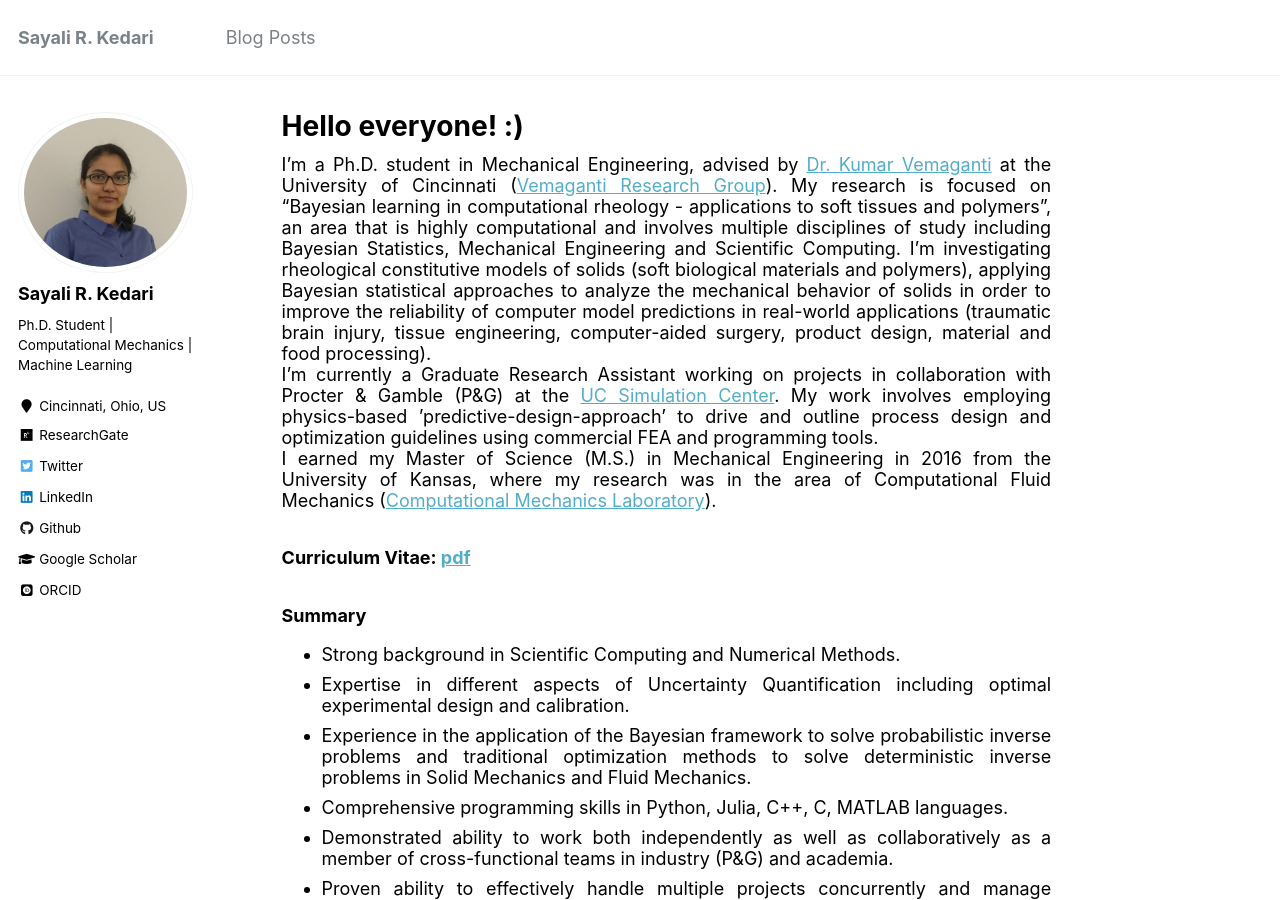
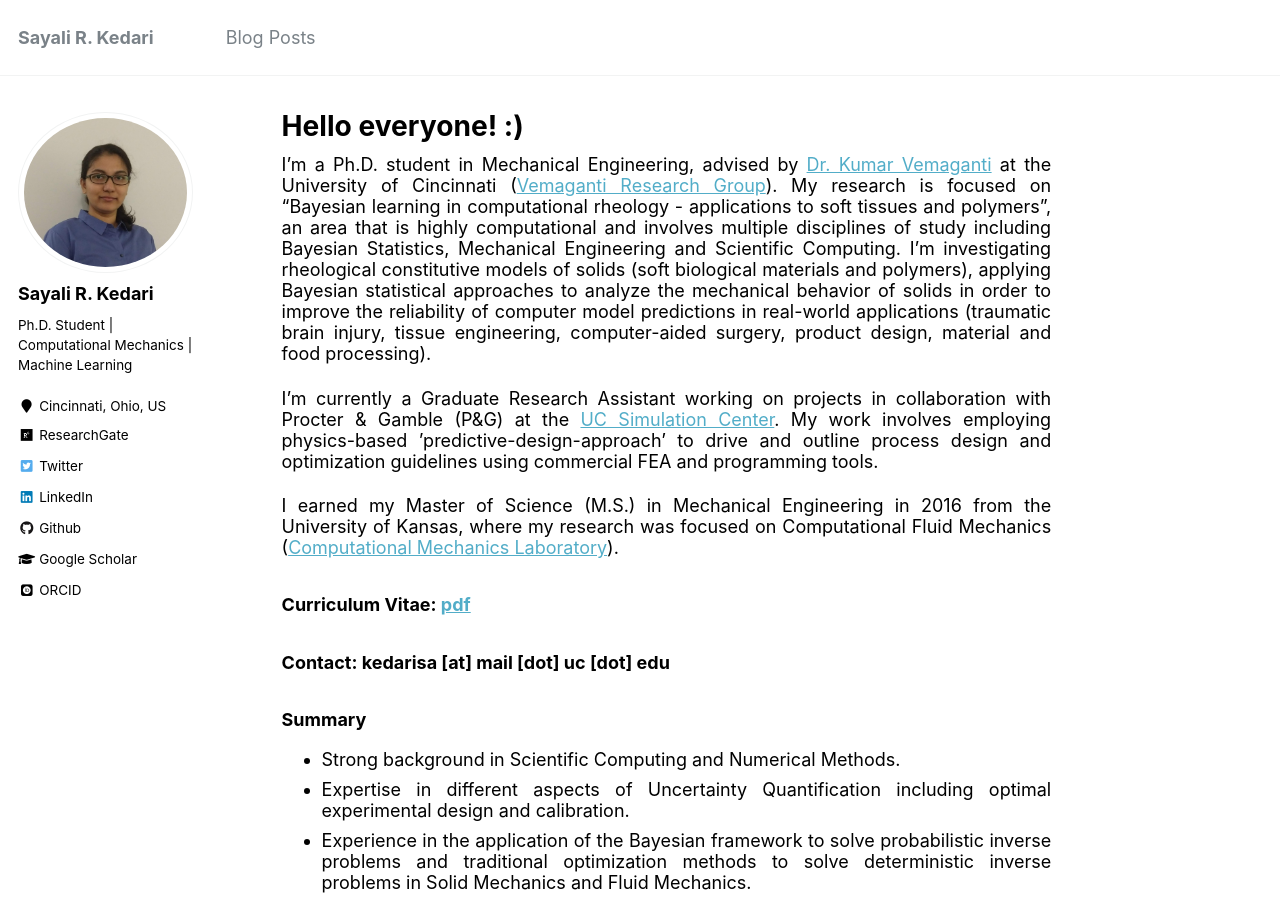
Before and after one commit to sayalirked/sayalirked.github.io, a Jekyll site: the page built from _pages/about.md, in a window 1280 px wide and 900 px high. Built offline with Jekyll 4.4.1, drawn with Linux system fonts in a browser that asks for light colours; some web fonts are replaced; some of the changed text lies outside the part shown.

Commit message:
Update about.md

```diff
--- a/_pages/about.md
+++ b/_pages/about.md
@@ -9,10 +9,13 @@ redirect_from:
 ---
 
 I'm a Ph.D. student in Mechanical Engineering, advised by [Dr. Kumar Vemaganti](https://researchdirectory.uc.edu/p/vemagaks) at the University of Cincinnati ([Vemaganti Research Group](http://vemaganti.com)). My research is focused on "Bayesian learning in computational rheology - applications to soft tissues and polymers", an area that is highly computational and involves multiple disciplines of study including Bayesian Statistics, Mechanical Engineering and Scientific Computing. I'm investigating rheological constitutive models of solids (soft biological materials and polymers), applying Bayesian statistical approaches to analyze the mechanical behavior of solids in order to improve the reliability of computer model predictions in real-world applications (traumatic brain injury, tissue engineering, computer-aided surgery, product design, material and food processing).
+
 I'm currently a Graduate Research Assistant working on projects in collaboration with Procter & Gamble (P&G) at the [UC Simulation Center](https://ceas.uc.edu/research/centers-labs/uc-simulation-center.html). My work involves employing physics-based ’predictive-design-approach’ to drive and outline process design and optimization guidelines using commercial FEA and programming tools.
-I earned my Master of Science (M.S.) in Mechanical Engineering in 2016 from the University of Kansas, where my research was in the area of Computational Fluid Mechanics ([Computational Mechanics Laboratory](https://me.engr.ku.edu/karan-s-suranas-research)).
+
+I earned my Master of Science (M.S.) in Mechanical Engineering in 2016 from the University of Kansas, where my research was focused on Computational Fluid Mechanics ([Computational Mechanics Laboratory](https://me.engr.ku.edu/karan-s-suranas-research)).
 
 ### Curriculum Vitae: [pdf](https://sayrjked.github.io/files/sayali-cv-web.pdf)
+### Contact: kedarisa [at] mail [dot] uc [dot] edu
 
 ### Summary
 - Strong background in Scientific Computing and Numerical Methods.
@@ -34,7 +35,10 @@ Solid Mechanics, Uncertainty Quantification, Machine Learning, Scientific Comput
 I like to travel and share my experiences.
 You can read about some of my trips at my [Travel Photography Blog](http://sayalikedari.blogspot.com/).
 
----
+<br>
+<br>
+<br>
+
 <table class="wide">
 <tr>
   <td class="left">
```
Also changed, not shown: other parts of _pages/about.md (+0 -2 lines).
